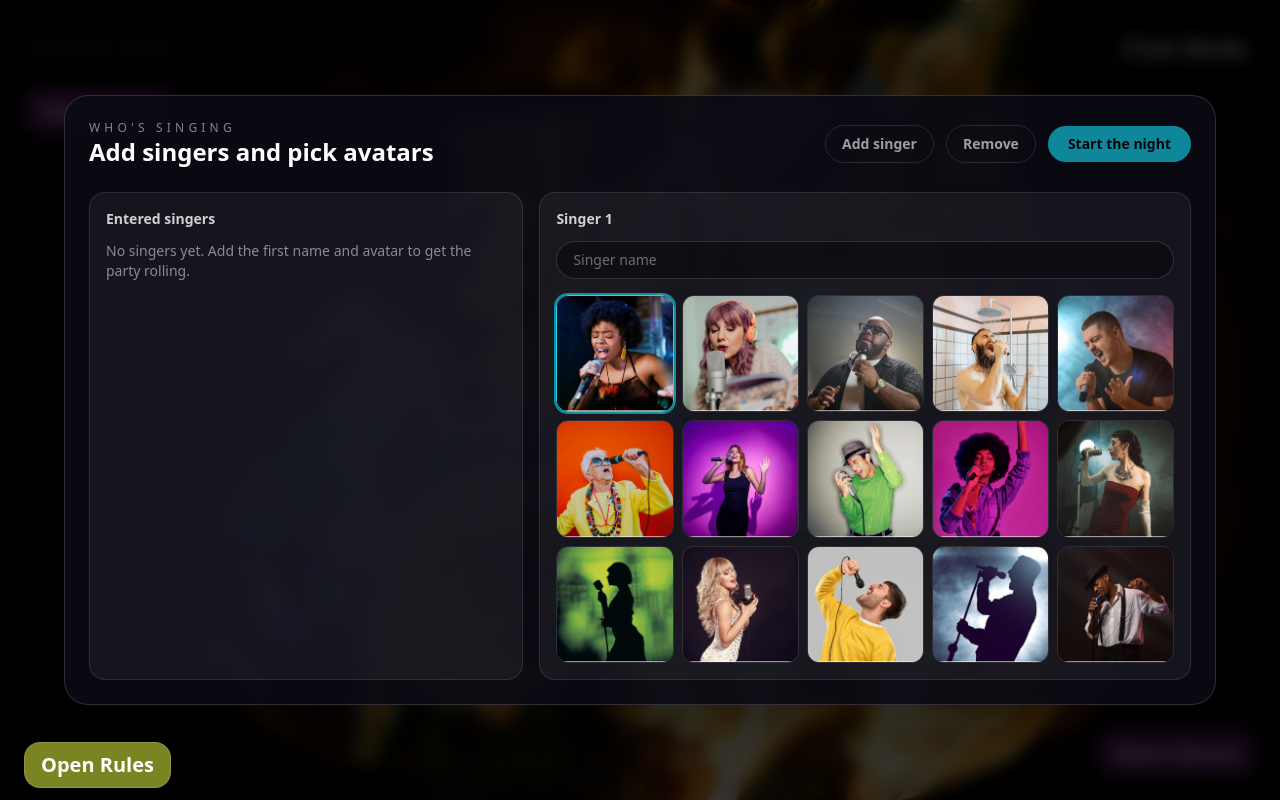
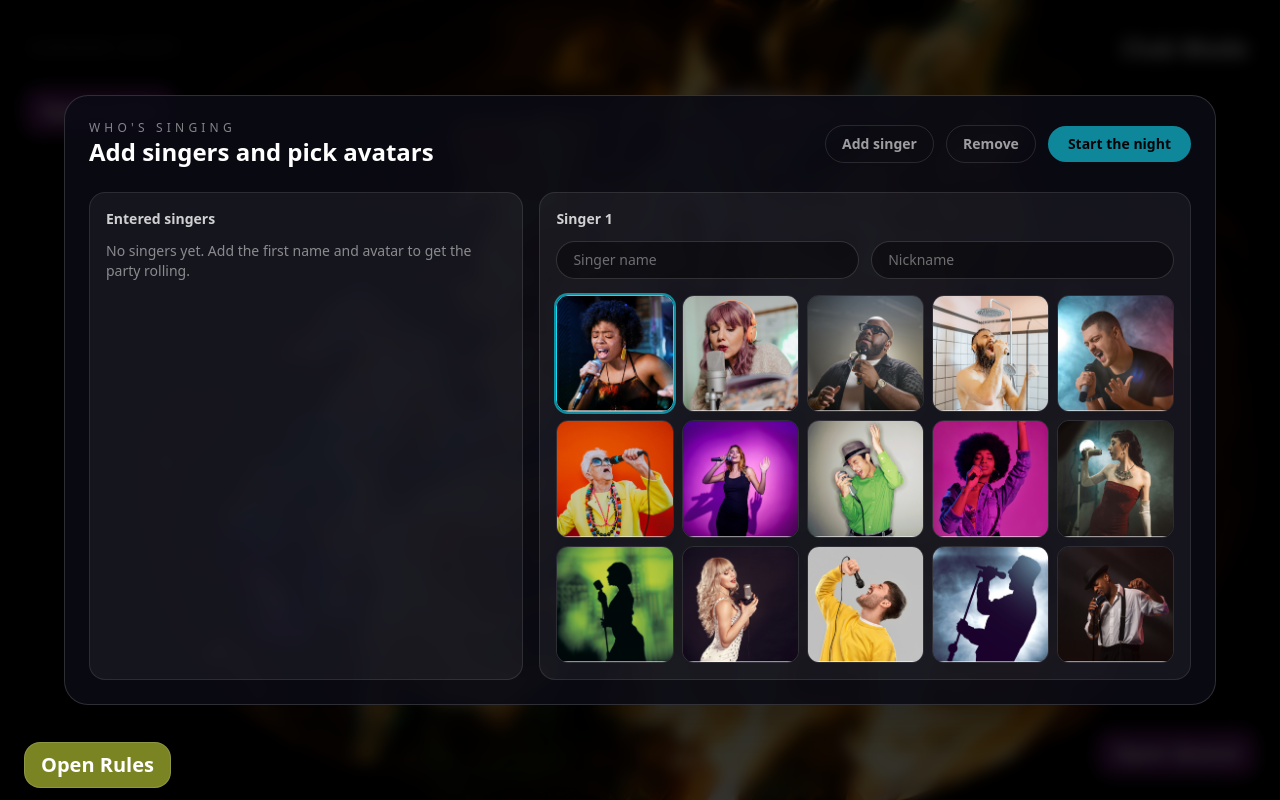
Before and after one commit to tfalba/karaoke-night, a React (Vite) app in the folder apps/web/: page / in a window 1280 px wide. Both pictures are taken after a click on the button "Colorful Firepit". Built offline with nearby package versions, Linux system fonts and the light colour scheme.

Commit message:
adds microphones for duet and new background

```diff
--- a/apps/web/src/App.tsx
+++ b/apps/web/src/App.tsx
@@ -1,4 +1,4 @@
-import { useEffect, useMemo, useState } from "react";
+import { useEffect, useMemo, useRef, useState } from "react";
 import type { SongEntry } from "./types/karaoke";
 import { clearState, loadState, saveState } from "./lib/storage";
 import { searchKaraokeVideo } from "./lib/youtube";
@@ -16,7 +16,7 @@ import concert from "./assets/backgrounds/concert.jpg";
 import discoBallLaser from "./assets/backgrounds/disco-ball-laser.jpg";
 import discoBallThree from "./assets/backgrounds/disco-ball-three.jpg";
 import discoBall from "./assets/backgrounds/disco-ball.jpg";
-import fireworks from "./assets/backgrounds/fireworks.jpg";
+import northernLights from "./assets/backgrounds/northern-lights.jpg";
 import turntable from "./assets/backgrounds/turntable.jpg";
 import avatar1 from "./assets/avatars/avatar-1.png";
 import avatar2 from "./assets/avatars/avatar-2.png";
@@ -41,7 +41,7 @@ const BACKGROUND_OPTIONS = [
   { label: "Disco Ball Laser", image: discoBallLaser },
   { label: "Disco Ball Trio", image: discoBallThree },
   { label: "Disco Ball", image: discoBall },
-  { label: "Fireworks", image: fireworks },
+  { label: "Northern Lights", image: northernLights },
   { label: "Turntable", image: turntable },
 ];
 
@@ -84,6 +84,7 @@ const DEFAULT_PLAYER_COUNT = 1;
 type DraftPlayer = {
   id: string;
   name: string;
+  nickname: string;
   photoUrl: string;
 };
 
@@ -96,12 +97,14 @@ function buildDraftFromPlayers(players: Player[]) {
     return players.map((player, index) => ({
       id: player.id,
       name: player.name,
+      nickname: player.nickname ?? "",
       photoUrl: player.photoUrl || getAvatarForIndex(index),
     }));
   }
   return Array.from({ length: DEFAULT_PLAYER_COUNT }, (_, index) => ({
     id: `player-${index + 1}`,
     name: "",
+    nickname: "",
     photoUrl: getAvatarForIndex(index),
   }));
 }
@@ -112,7 +115,7 @@ function buildPlayersAltFromDraft(draft: DraftPlayer[]) {
     .map((player, index) => ({
       id: player.id,
       name: player.name.trim(),
-      nickname: "Guest Star",
+      nickname: player.nickname.trim() || "Guest Star",
       photoUrl: player.photoUrl || getAvatarForIndex(index),
     }));
 }
@@ -134,9 +137,11 @@ export default function App() {
     () => !(persistedState.playersAlt?.length ?? 0)
   );
   const [activeDraftId, setActiveDraftId] = useState<string | null>(null);
+  const [shouldScrollToEditor, setShouldScrollToEditor] = useState(false);
   const [playersDraft, setPlayersDraft] = useState<DraftPlayer[]>(
     () => buildDraftFromPlayers(persistedState.playersAlt ?? [])
   );
+  const editorRef = useRef<HTMLDivElement | null>(null);
 
   const [entries, setEntries] = useState<SongEntry[]>(() => {
     const persisted = persistedState.entries;
@@ -159,6 +164,14 @@ export default function App() {
       playersAlt,
     });
   }, [entries, nowPlayingId, lastSingerId, playersAlt]);
+
+  useEffect(() => {
+    if (!shouldScrollToEditor) return;
+    if (editorRef.current) {
+      editorRef.current.scrollIntoView({ behavior: "smooth", block: "nearest" });
+    }
+    setShouldScrollToEditor(false);
+  }, [shouldScrollToEditor]);
 
   const PLAYERS_ALT = playersAlt.length ? playersAlt : PLAYERS;
   const playerById = useMemo(
@@ -401,6 +414,7 @@ export default function App() {
                       {
                         id: nextId,
                         name: "",
+                        nickname: "",
                         photoUrl: getAvatarForIndex(prev.length),
                       },
                     ]);
@@ -459,12 +473,17 @@ export default function App() {
                           key={player.id}
                           role="button"
                           tabIndex={0}
-                          onClick={() => setActiveDraftId(player.id)}
+                          onClick={() => {
+                            setActiveDraftId(player.id);
+                            setShouldScrollToEditor(true);
+                          }}
                           onKeyDown={(event) => {
                             if (event.key === "Enter" || event.key === " ") {
                               setActiveDraftId(player.id);
+                              setShouldScrollToEditor(true);
                             }
                           }}
+                          title={isActive ? "Editing singer details" : "Edit singer"}
                           style={{ animationDelay: `${index * 90}ms` }}
                           className={[
                             "animate-singer-pop flex items-center gap-3 rounded-full border bg-black/30 px-3 py-2 transition",
@@ -482,6 +501,11 @@ export default function App() {
                         <div className="text-sm font-semibold">
                           {player.name}
                         </div>
+                        {isActive ? (
+                          <span className="rounded-full bg-[#13dcf6]/20 px-2 py-0.5 text-[10px] font-semibold uppercase tracking-[0.2em] text-[#13dcf6]">
+                            Editing
+                          </span>
+                        ) : null}
                       </div>
                     );
                   })}
@@ -494,10 +518,14 @@ export default function App() {
                 )}
               </div>
               {activeDraft ? (
-                <div className="rounded-2xl border border-white/10 bg-white/5 p-4">
+                <div
+                  ref={editorRef}
+                  className="rounded-2xl border border-white/10 bg-white/5 p-4"
+                >
                   <div className="mb-3 text-sm font-semibold text-white/80">
                     Singer {activeDraftIndex + 1}
                   </div>
+                  <div className="mb-4 grid gap-3 md:grid-cols-2">
                     <input
                       type="text"
                       value={activeDraft.name}
@@ -512,8 +540,25 @@ export default function App() {
                           )
                         );
                       }}
-                    className="mb-4 w-full rounded-full border border-white/15 bg-black/40 px-4 py-2 text-sm text-white placeholder:text-white/40 focus:border-white/40 focus:outline-none"
+                      className="w-full rounded-full border border-white/15 bg-black/40 px-4 py-2 text-sm text-white placeholder:text-white/40 focus:border-white/40 focus:outline-none"
                     />
+                    <input
+                      type="text"
+                      value={activeDraft.nickname}
+                      placeholder="Nickname"
+                      onChange={(event) => {
+                        const value = event.target.value;
+                        setPlayersDraft((prev) =>
+                          prev.map((draft) =>
+                            draft.id === activeDraft.id
+                              ? { ...draft, nickname: value }
+                              : draft
+                          )
+                        );
+                      }}
+                      className="w-full rounded-full border border-white/15 bg-black/40 px-4 py-2 text-sm text-white placeholder:text-white/40 focus:border-white/40 focus:outline-none"
+                    />
+                  </div>
                   <div className="grid grid-cols-5 gap-2">
                     {AVATAR_OPTIONS.map((avatar) => {
                       const isSelected = activeDraft.photoUrl === avatar;
--- a/apps/web/src/components/QueueList.tsx
+++ b/apps/web/src/components/QueueList.tsx
@@ -1,5 +1,6 @@
 import type { Player } from "../data/players";
 import type { SongEntry } from "../types/karaoke";
+import groupAvatar from "../assets/avatars/avatar-group.png";
 
 export function QueueList(props: {
   players: Player[];
@@ -52,7 +53,7 @@ export function QueueList(props: {
                 <div className="min-w-0">
                   <div className="flex items-center gap-3">
                     <div className="flex items-center gap-1">
-                      {playersForEntry.length > 0 ? (
+                      {playersForEntry.length === 1 ? (
                         playersForEntry.map((player) => (
                           <img
                             key={player.id}
@@ -63,9 +64,9 @@ export function QueueList(props: {
                         ))
                       ) : (
                         <img
-                          src="https://placehold.co/64x64/png"
+                          src={groupAvatar}
                           alt="Singer"
-                          className="h-8 w-8 rounded-full object-cover"
+                          className="h-8 w-8 rounded-full object-cover max-w-fit"
                         />
                       )}
                     </div>
```
Also changed, not shown: apps/web/src/assets/avatars/avatar-group.png (added), apps/web/src/assets/backgrounds/northern-lights.jpg (added). Lines whose indentation alone changed are shown as unchanged.
